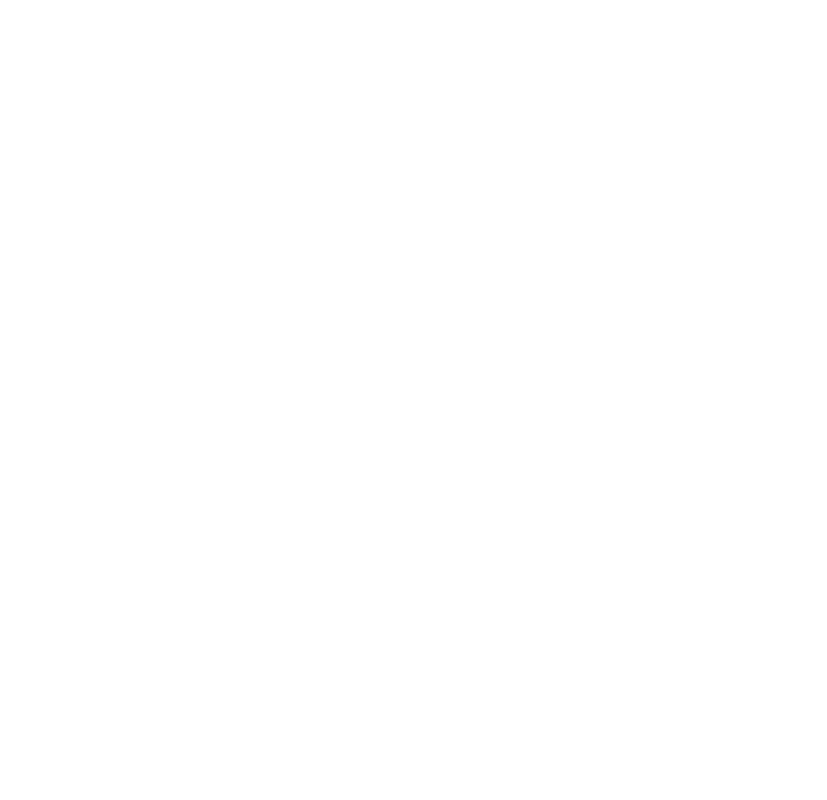
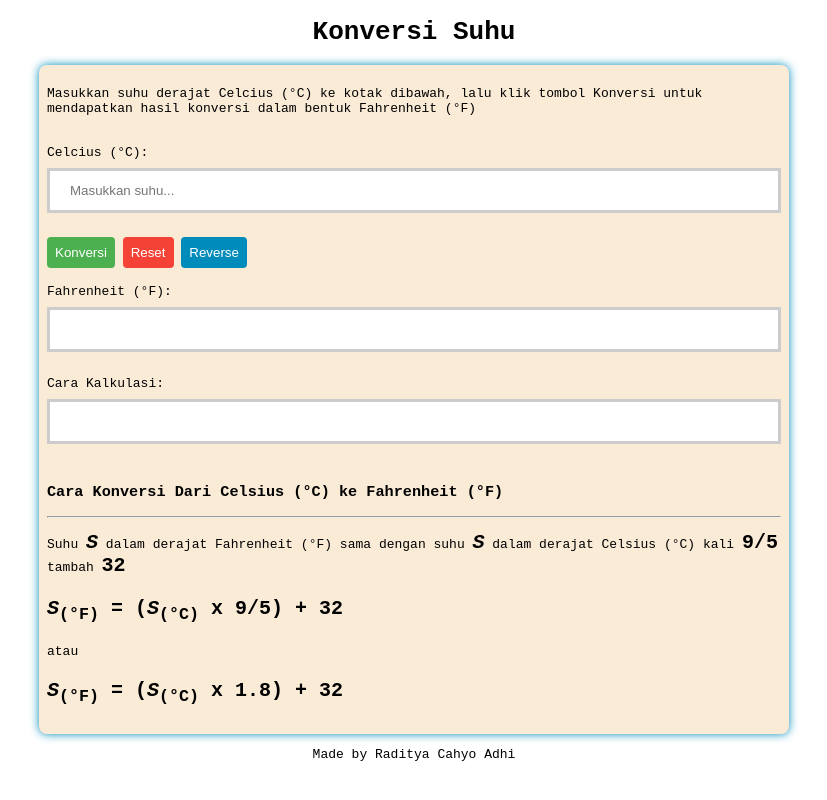
Before and after one commit to revou-fundamental-course/03-feb-25-RadityaCahyoAdhi, a plain HTML site: page index.html in a window 1280 px wide. Shown: the whole page, without its empty margins (226-1053 px from the left). Drawn offline with Linux system fonts and the light colour scheme.

Commit message:
First completed version

```diff
--- a/css/style.css
+++ b/css/style.css
@@ -0,0 +1,87 @@
+body {
+    font-family: monospace;
+}
+
+main {
+    max-width: 750px;
+    justify-self: center;
+
+    /* Background Matter */
+    background-color: antiquewhite;
+    border-radius: 8px;
+    box-shadow: #008CBA 0px 0px 10px;
+}
+
+.main-header{
+    text-align: center;
+}
+
+section {
+    padding: 8px;
+}
+
+.input-group {
+    display: flex;
+    flex-direction: column;
+}
+
+input {
+    width: 100%;
+    padding: 12px 20px;
+    margin: 8px 0;
+    box-sizing: border-box;
+    border: 3px solid #ccc;
+    -webkit-transition: 0.5s;
+    transition: 0.5s;
+    outline: none;
+}
+
+input[type=number]:focus {
+    border: 3px solid #555;
+}
+
+.button-group {
+    margin-top: 16px;
+}
+
+button {
+    border: none;
+    padding: 8px;
+    border-radius: 4px;
+}
+
+.button-konversi {
+    background-color: #4CAF50;
+    color: white;
+}
+
+.button-konversi:hover {
+    background-color: #45a049;
+}
+
+.button-reset {
+    background-color: #f44336;
+    color: white;
+}
+
+.button-reset:hover {
+    background-color: #da190b;
+}
+
+.button-reverse {
+    background-color: #008CBA;
+    color: white;
+}
+
+.button-reverse:hover {
+    background-color: #007a8a;
+}
+
+.remark {
+    font-weight: bold;
+    font-size: x-large;
+}
+
+footer {
+    text-align: center;
+}
--- a/index.html
+++ b/index.html
@@ -2,16 +2,79 @@
 <html lang="en">
 <head>
     <meta charset="UTF-8">
+    <!-- Tag untuk responsive design -->
     <meta name="viewport" content="width=device-width, initial-scale=1.0">
-    <title>Document</title>
+    <title>Website Konversi Suhu</title>
 
+    <!-- Link CSS -->
     <link rel="stylesheet" href="css\style.css">
 </head>
 <body>
-    <header></header>
+    <header class="main-header">
+        <h1>Konversi Suhu</h1>
+    </header>
 
-    <main></main>
+    <main>
+        <!-- Introduction -->
+        <section>
+            <p>Masukkan suhu derajat Celcius (&deg;C) ke kotak dibawah,
+                lalu klik tombol Konversi untuk mendapatkan hasil konversi
+                dalam bentuk Fahrenheit (&deg;F)</p>
+        </section>
 
-    <footer></footer>
+        <!-- Form Input Suhu yang Ingin Dikonversi -->
+         <section>
+            <form>
+                <div class="input-group">
+                    <label for="main-input">Celcius (&deg;C):</label>
+                    <input placeholder="Masukkan suhu..." type="number" id="main-input">
+                </div>
+
+                <div class="button-group">
+                    <button class="button-konversi" type="button" onclick="konversiSuhu()">Konversi</button>
+                    <button class="button-reset" type="button" onclick="resetSuhu()">Reset</button>
+                    <button class="button-reverse" type="button" onclick="reverseSuhu()">Reverse</button>
+                </div>
+            </form>
+         </section>
+
+        <!-- Hasil Konversi -->
+         <section>
+            <div class="input-group">
+                <label for="main-result">Fahrenheit (&deg;F):</label>
+                <input type="text" id="main-result" readonly>
+            </div>
+         </section>
+
+         <!-- Cara Konversi suhu -->
+          <section>
+            <div class="input-group">
+                <label for="cara-konversi">Cara Kalkulasi:</label>
+                <input type="text" id="cara-konversi" readonly>
+            </div>
+          </section>
+
+          <!-- Penjelasan Rumus Konversi Suhu -->
+            <section>
+                <header>
+                    <h3 id="judul-penjelasan-konversi">Cara Konversi Dari Celsius (&deg;C) ke Fahrenheit (&deg;F)</h3>
+                </header>
+
+                <hr>
+
+                <article id="penjelasan-konversi">
+                    <p>Suhu <span class="remark"><i>S</i></span> dalam derajat Fahrenheit (&deg;F) sama dengan suhu <span class="remark"><i>S</i></span> dalam derajat Celsius (&deg;C) kali <span class="remark">9/5</span> tambah <span class="remark">32</span></p>
+
+                    <p class="remark"><i>S</i><sub>(&deg;F)</sub> = (<i>S</i><sub>(&deg;C)</sub> x 9/5) + 32</p>
+                    <p>atau</p>
+                    <p class="remark"><i>S</i><sub>(&deg;F)</sub> = (<i>S</i><sub>(&deg;C)</sub> x 1.8) + 32</p>
+                </article>
+    </main>
+
+    <footer>
+        <p>Made by Raditya Cahyo Adhi</p>
+    </footer>
+
+    <script src="js\script.js"></script>
 </body>
 </html>
--- a/js/script.js
+++ b/js/script.js
@@ -0,0 +1,69 @@
+let isConvertToFahrenheit = true;
+const penjelasanCelciusToFahrenheit =
+                    `<p>Suhu <span class="remark"><i>S</i></span> dalam derajat Fahrenheit (&deg;F) sama dengan suhu <span class="remark"><i>S</i></span> dalam derajat Celsius (&deg;C) kali <span class="remark">9/5</span> tambah <span class="remark">32</span></p>
+
+                    <p class="remark"><i>S</i><sub>(&deg;F)</sub> = (<i>S</i><sub>(&deg;C)</sub> x 9/5) + 32</p>
+                    <p>atau</p>
+                    <p class="remark"><i>S</i><sub>(&deg;F)</sub> = (<i>S</i><sub>(&deg;C)</sub> x 1.8) + 32</p>`;
+const penjelasanFahrenheitToCelcius =
+                    `<p>Suhu <span class="remark"><i>S</i></span> dalam derajat Celcius (&deg;C) sama dengan suhu <span class="remark"><i>S</i></span> dalam derajat Fahrenheit (&deg;F) dikurangi <span class="remark">32</span> kali <span class="remark">5/9</span></p>
+
+                    <p class="remark"><i>S</i><sub>(&deg;C)</sub> = (<i>S</i><sub>(&deg;F)</sub> - 32) x 5/9</p>
+                    <p>atau</p>
+                    <p class="remark"><i>S</i><sub>(&deg;C)</sub> = (<i>S</i><sub>(&deg;F)</sub> - 32) / 1.8</p>`;
+
+function konversiSuhu() {
+    const input = document.getElementById('main-input').value;
+
+    if (input === '' || isNaN(input)) {
+        alert('Tolong input angka suhu yang ingin dikonversi');
+    } else {
+        if (isConvertToFahrenheit) {
+            convertToFahrenheit(input);
+        } else {
+            convertToCelcius(input);
+        }
+    }
+}
+
+function convertToFahrenheit(input) {
+    result = (input * 9/5) + 32;
+    document.getElementById('main-result').value = result;
+    document.getElementById('cara-konversi').value = caraCelciusToFahrenheit(input, result);
+}
+
+function caraCelciusToFahrenheit(input, result) {
+    return `${input}°C * (9/5) + 32 = ${result}°F`;
+}
+
+function convertToCelcius(input) {
+    result = (input - 32) * 5/9;
+    document.getElementById('main-result').value = result;
+    document.getElementById('cara-konversi').value = caraFahrenheitToCelcius(input, result);
+}
+
+function caraFahrenheitToCelcius(input, result) {
+    return `(${input}°F - 32) * (5/9) = ${result}°C`;
+}
+
+function resetSuhu() {
+    document.getElementById('main-input').value = '';
+    document.getElementById('main-result').value = '';
+    document.getElementById('cara-konversi').value = '';
+}
+
+function reverseSuhu() {
+    isConvertToFahrenheit = !isConvertToFahrenheit;
+    resetSuhu();
+    if (isConvertToFahrenheit) {
+        document.querySelector('label[for="main-input"]').innerHTML = "Celcius (&deg;C):";
+        document.querySelector('label[for="main-result"]').innerHTML = "Fahrenheit (&deg;F):";
+        document.getElementById('judul-penjelasan-konversi').innerHTML = "Cara Konversi Dari Celsius (&deg;C) ke Fahrenheit (&deg;F)";
+        document.getElementById('penjelasan-konversi').innerHTML = penjelasanCelciusToFahrenheit;
+    } else {
+        document.querySelector('label[for="main-input"]').innerHTML = "Fahrenheit (&deg;F):";
+        document.querySelector('label[for="main-result"]').innerHTML = "Celcius (&deg;C):";
+        document.getElementById('judul-penjelasan-konversi').innerHTML = "Cara Konversi Dari Fahrenheit (&deg;F) ke Celsius (&deg;C)";;
+        document.getElementById('penjelasan-konversi').innerHTML = penjelasanFahrenheitToCelcius;
+    }
+}
```
